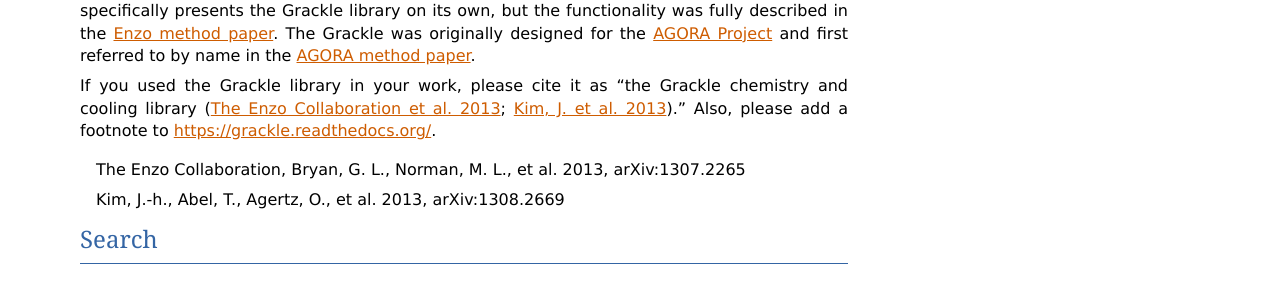
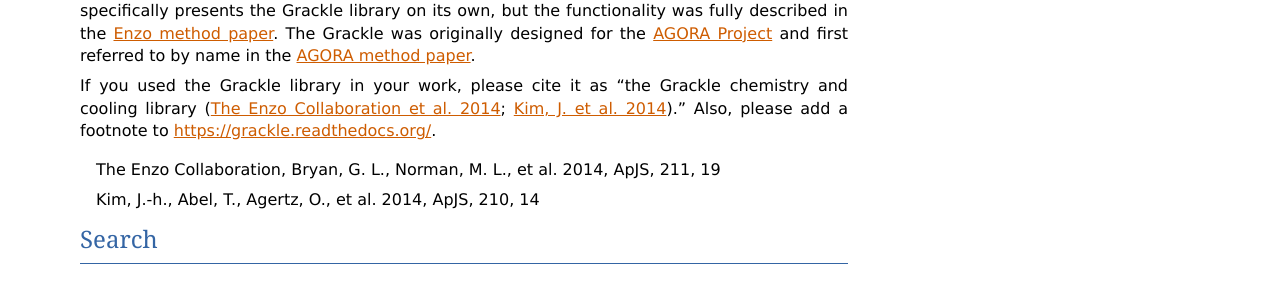
Before and after one commit to grackle-project/grackle, a Sphinx documentation site: the page built from doc/source/index.rst, in a window 1280 px wide. Shown: the part 1562-1852 px from the top of the page. Built offline with Sphinx 7.4.7, drawn with Linux system fonts in a browser that asks for light colours.

Commit message:
Updating citation information.

```diff
--- a/doc/source/index.rst
+++ b/doc/source/index.rst
@@ -62,14 +62,14 @@ to by name in the `AGORA method paper
 <http://adsabs.harvard.edu/abs/2013arXiv1308.2669K>`_.
 
 If you used the Grackle library in your work, please cite it as "the Grackle
-chemistry and cooling library (`The Enzo Collaboration et al. 2013
-<http://adsabs.harvard.edu/abs/2013arXiv1307.2265T>`_; `Kim, J. et al. 2013
-<http://adsabs.harvard.edu/abs/2013arXiv1308.2669K>`_)."  Also, please add a
+chemistry and cooling library (`The Enzo Collaboration et al. 2014
+<http://adsabs.harvard.edu/abs/2014ApJS..211...19B>`_; `Kim, J. et al. 2014
+<http://adsabs.harvard.edu/abs/2014ApJS..210...14K>`_)."  Also, please add a
 footnote to `https://grackle.readthedocs.org/ <https://grackle.readthedocs.org/>`_.
 
-  The Enzo Collaboration, Bryan, G. L., Norman, M. L., et al. 2013, arXiv:1307.2265
+  The Enzo Collaboration, Bryan, G. L., Norman, M. L., et al. 2014, ApJS, 211, 19
 
-  Kim, J.-h., Abel, T., Agertz, O., et al. 2013, arXiv:1308.2669
+  Kim, J.-h., Abel, T., Agertz, O., et al. 2014, ApJS, 210, 14
 
 Search
 ------
```
Also changed, not shown: 1 other file.
